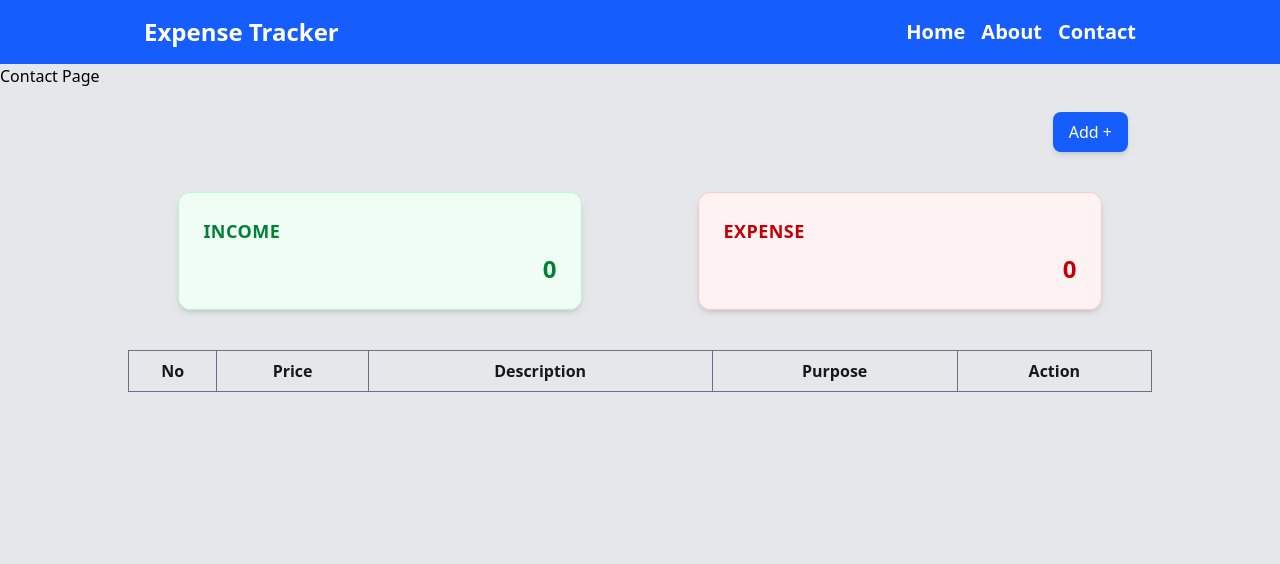
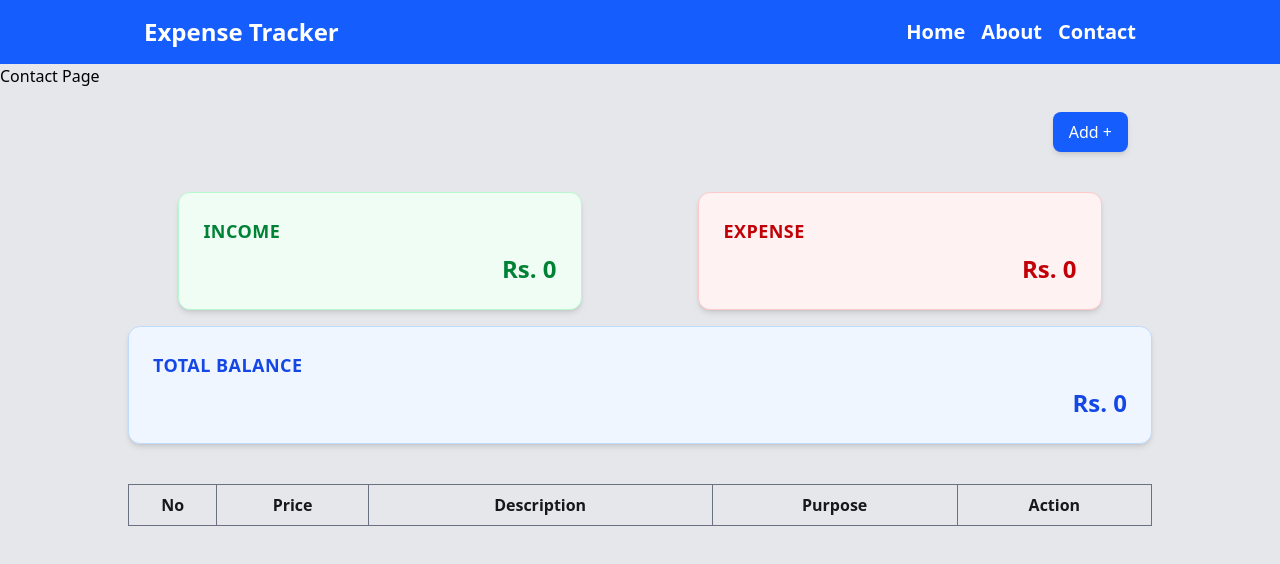
Before and after one commit to Hood-Khan/expense-management-app-reactjs, a React (Vite) app: page /contact in a window 1280 px wide. Shown: the top 564 px of the page. Built offline with nearby package versions, Linux system fonts and the light colour scheme.

Commit message:
card added for displaying total balance

```diff
--- a/src/components/AllExpense.jsx
+++ b/src/components/AllExpense.jsx
@@ -4,7 +4,13 @@
   function AllExpense() {
 
     const {allExpense} = useContext(mainContext);
-    console.log(allExpense);
+    // console.log(allExpense);
+    const totalMoney = allExpense.length>2 ? (
+      allExpense.reduce((prev,cur)=>{
+        return prev+parseInt(cur.price)
+      },0)
+    ) : allExpense.length==1 ? allExpense[0].price
+    : 0;
 
     const calMoney = (purpose) => {
 
@@ -32,7 +38,7 @@
               Income
             </p>
             <p className="text-green-700 font-bold text-2xl text-right mt-2">
-              {calMoney('income') || 0}
+              Rs. {calMoney('Income') || 0}
             </p>
           </div>
 
@@ -42,7 +48,17 @@
               Expense
             </p>
             <p className="text-red-700 font-bold text-2xl text-right mt-2">
-              {calMoney('expense') || 0}
+              Rs. {calMoney('Expense') || 0}
+            </p>
+          </div>
+
+          {/* Total Card */}
+          <div className="col-span-2 bg-blue-50 border border-blue-200 rounded-xl shadow-md p-6 hover:shadow-lg transition">
+            <p className="text-blue-700 text-lg font-bold uppercase tracking-wide">
+              Total Balance
+            </p>
+            <p className="text-blue-700 font-bold text-2xl text-right mt-2">
+              Rs. {totalMoney}
             </p>
           </div>
 
```
